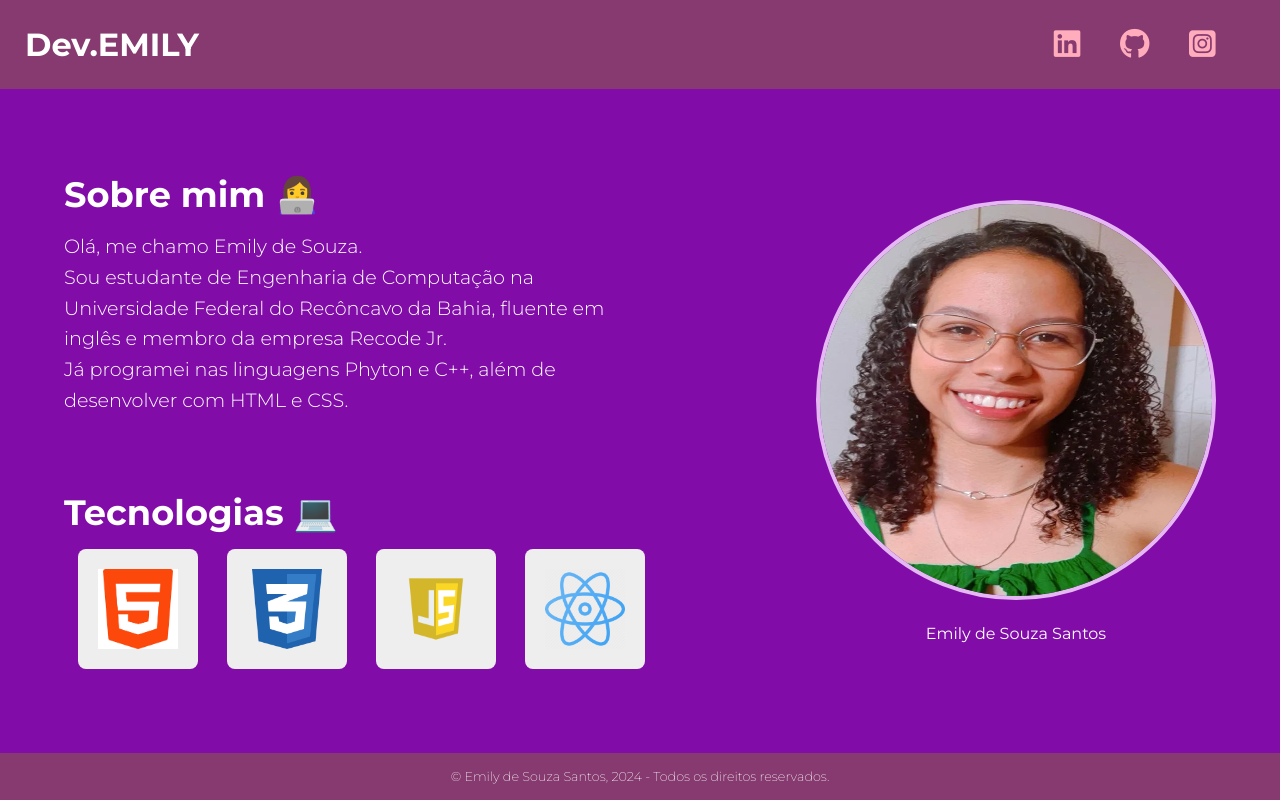
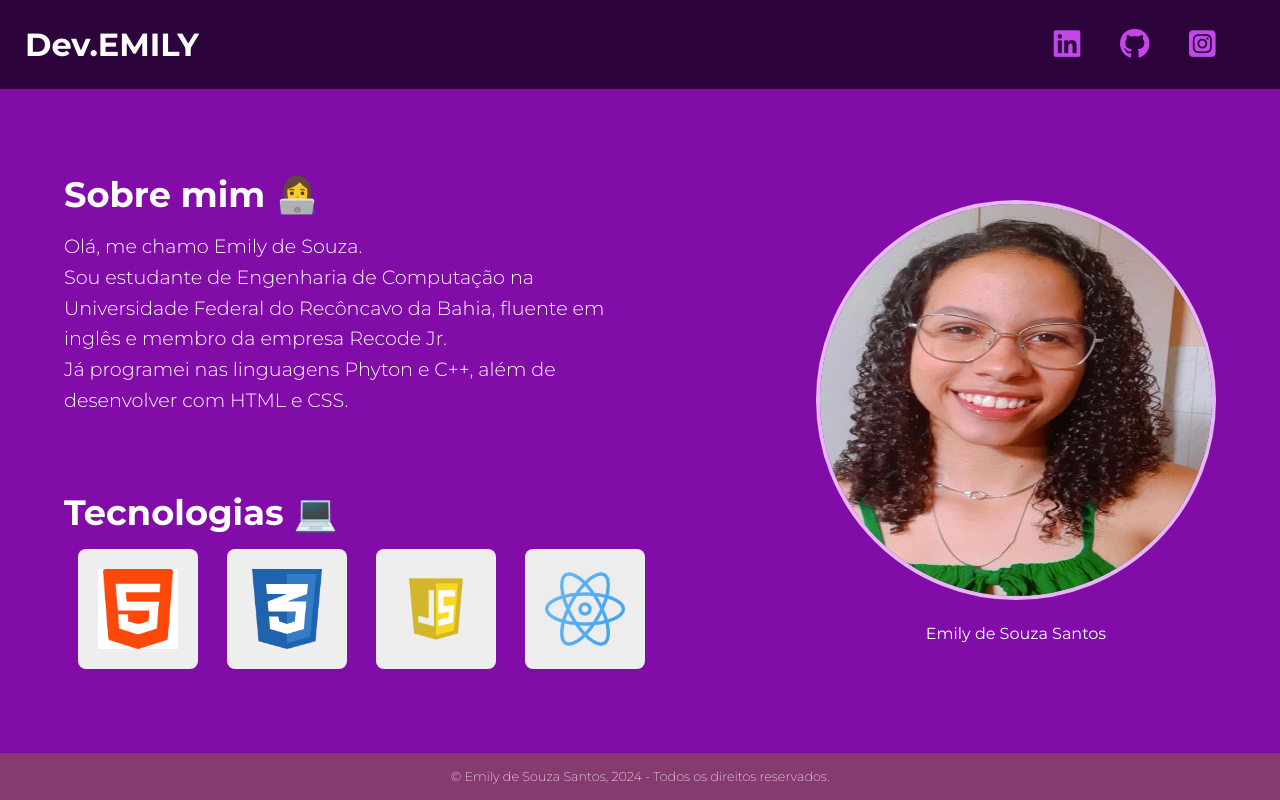
Before and after one commit to souzaemily/Portf-lio, a plain HTML site: page index.html in a window 1280 px wide. Drawn offline with Linux system fonts and the light colour scheme.

Commit message:
Update header.css

```diff
--- a/CSS/header.css
+++ b/CSS/header.css
@@ -1,5 +1,5 @@
 header{
-    background-color: #863A6F;
+    background-color: #2D033B;
     padding: 25px;
 
     display: flex; /*deixa o 'h1' e a 'nav' um ao lado do outro*/
@@ -24,7 +24,7 @@ header nav a{
 }
 
 header a{
-    color: #FFADBC;
+    color: #C147E9;
 }
 
 header a:hover{
```
